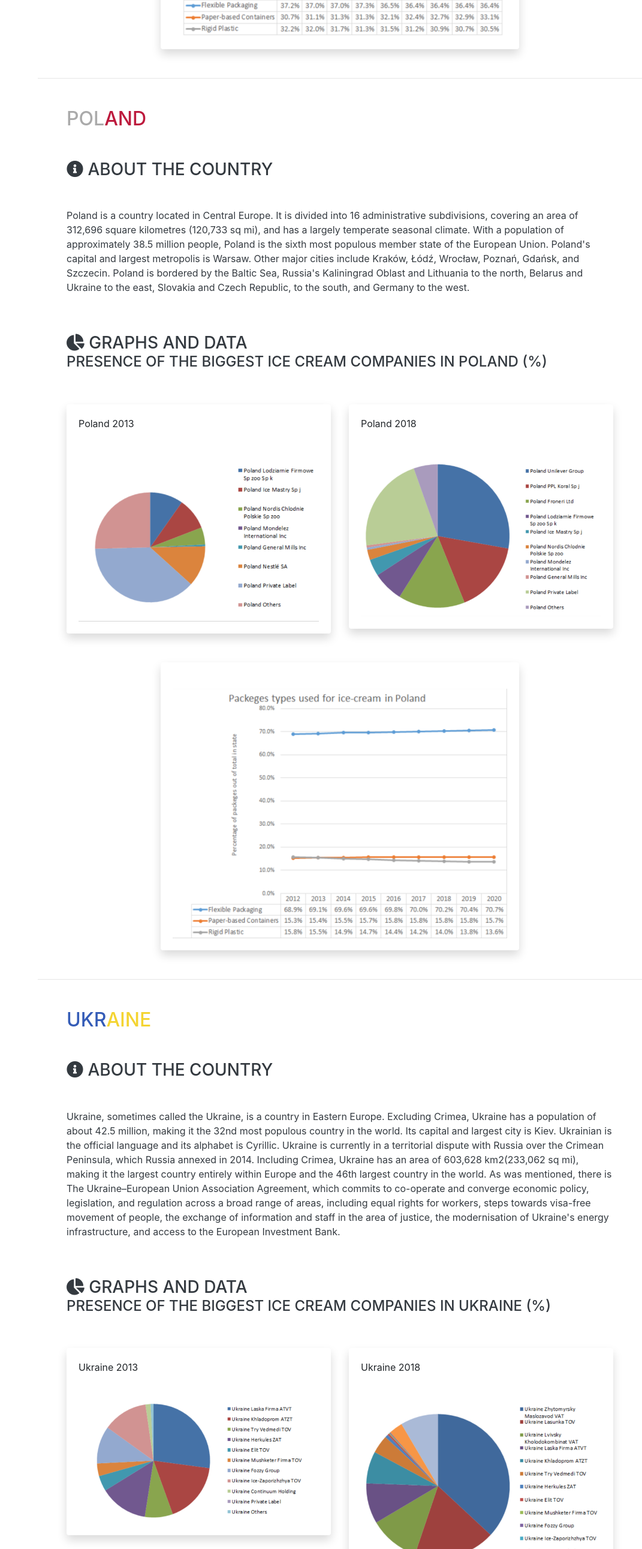
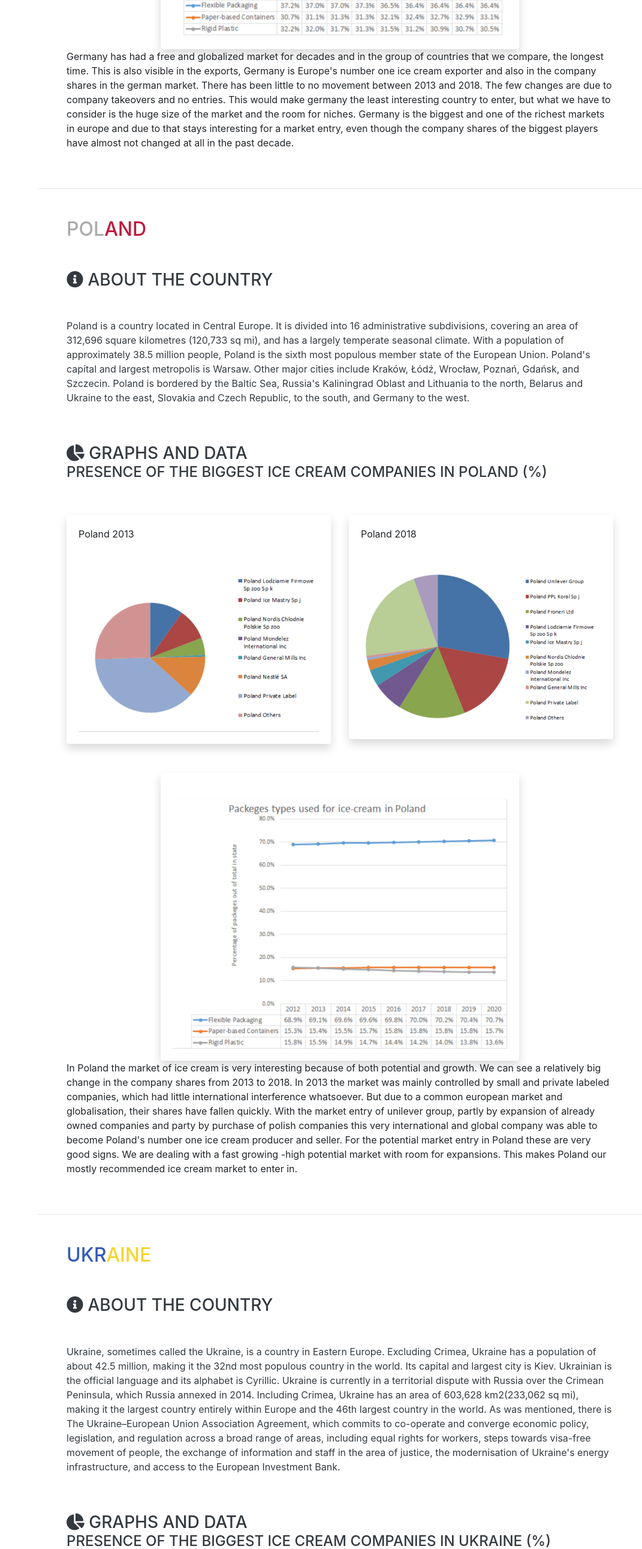
Before and after one commit to pedrofilipefontes/market-analysis-project, a website with bundled scripts: page index.html in a window 1280 px wide. Shown: the part 2383-4965 px from the top of the page at 60% size, without its empty margins (209-1280 px from the left). Built offline with nearby package versions, Linux system fonts and the light colour scheme; a web font is replaced by a local one.

Commit message:
update graphs descriptions

```diff
--- a/index.html
+++ b/index.html
@@ -196,6 +196,16 @@
         </div>
       </div>
 
+      <!-- Description row -->
+      <div class="row">
+        <div class="col">
+          <p>Germany has had a free and globalized market for decades and in the group of countries that we compare, the longest time. This is also visible in the exports, Germany is Europe's number one ice cream exporter and also in the company shares in the german market.
+            There has been little to no movement between 2013 and 2018. The few changes are due to company takeovers and no entries.
+            This would make germany the least interesting country to enter, but what we have to consider is the huge size of the market and the room for niches. Germany is the biggest and one of the richest markets in europe and due to that stays interesting for a market entry, even though the company shares of the biggest players have almost not changed at all in the past decade.
+            </p>
+        </div>
+      </div>
+
 
     </section>
 
@@ -256,6 +266,16 @@
             <!-- <h4 class="text-dark">Poland 2013</h4>
             <canvas id="poland3"></canvas> -->
           </div>
+        </div>
+      </div>
+
+      <!-- Description row -->
+      <div class="row">
+        <div class="col">
+          <p>In Poland the market of ice cream is very interesting because of both potential and growth. We can see a relatively big change in the company shares from 2013 to 2018. In 2013 the market was mainly controlled by small and private labeled companies, which had little international interference whatsoever. But due to a common european market and globalisation, their shares have fallen quickly. With the market entry of unilever group, partly by expansion of already owned companies and party by purchase of polish companies this very international and global company was able to become Poland's number one ice cream producer and seller.
+              For the potential market entry in Poland these are very good signs. We are dealing with a fast growing -high potential market with room for expansions.
+              This makes Poland our mostly recommended ice cream market to enter in.
+              </p>
         </div>
       </div>
 
@@ -323,6 +343,16 @@
             <!-- <h4 class="text-dark">Poland 2013</h4>
               <canvas id="poland3"></canvas> -->
           </div>
+        </div>
+      </div>
+
+      <!-- Description row -->
+      <div class="row">
+        <div class="col">
+          <p>Looking at the ukrainian market shares and their development, it becomes obvious that this country is not part of a european customs union and far away from a free market. All main players are not only ukrainian, but also owned by the so called “oligarchs” wich are a remain of the failed entry of a free market in Ukraine after the fall of the soviet union.
+              Even worse is the development. In opposition to everything we have been hearing from ukrainian government officials in the past decade, this country is far away from real competition. Almost all major ice cream sellers that were in place 2013 are there in 2018 as well.
+              For the potential entry of this market these are very bad news. It is expected to be almost impossible to enter due to corruption and government intervention in the market.
+              </p>
         </div>
       </div>
 
```
